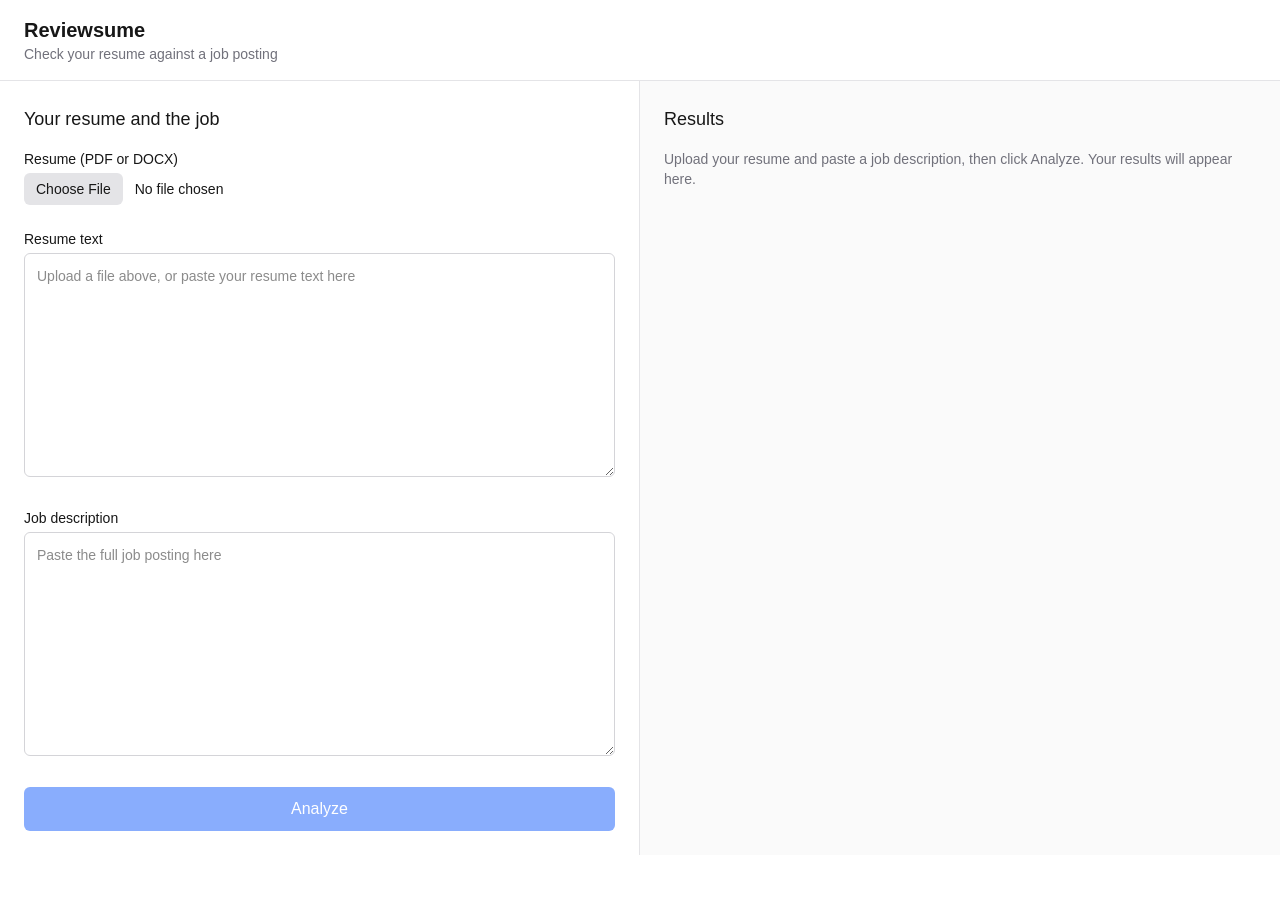
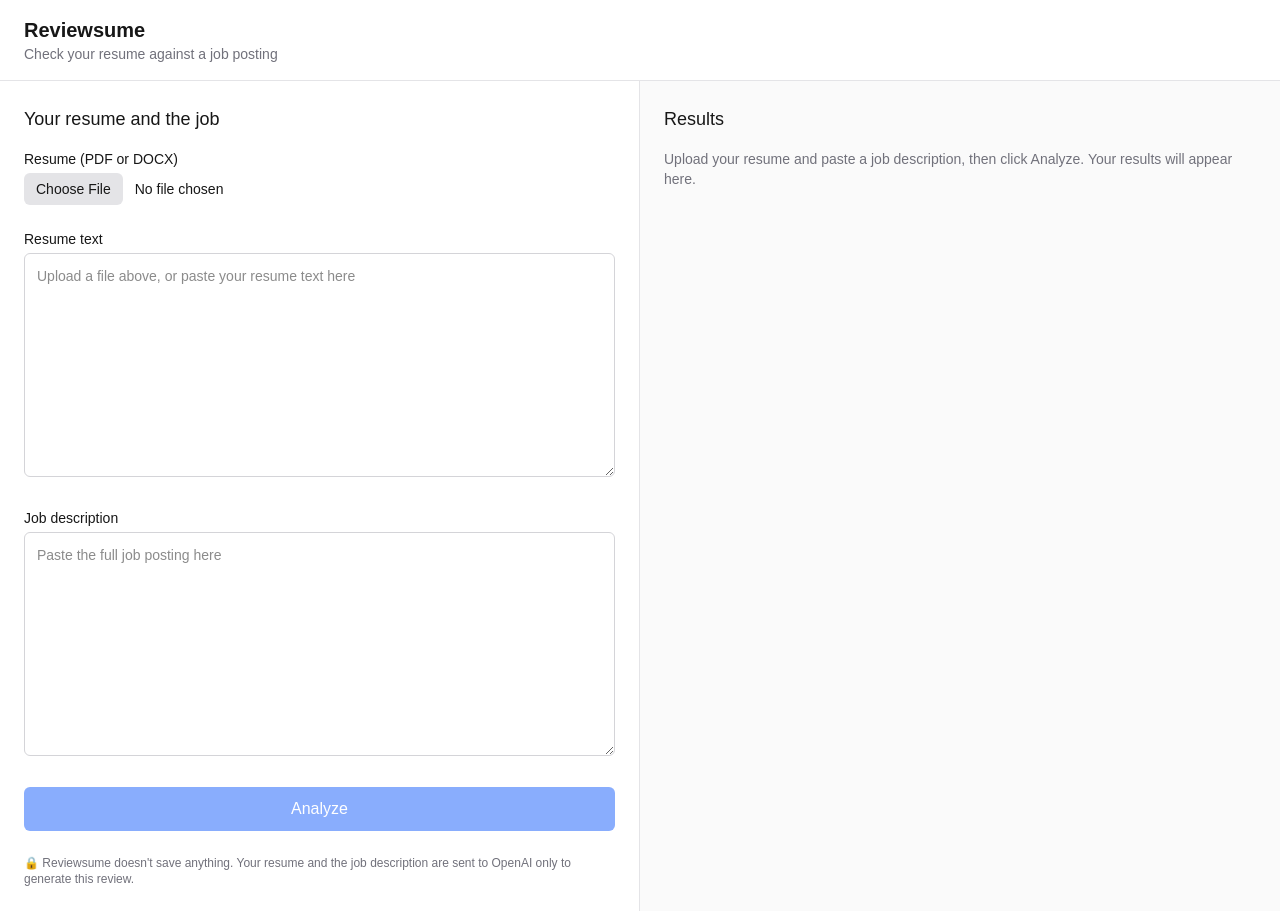
Before and after one commit to Ethan-vaz/Reviewsume, a Next.js app: page / in a window 1280 px wide. Before the commit the page ends 855 px from the top, so only its background shows below. Built offline with nearby package versions, Linux system fonts and the light colour scheme.

Commit message:
Clean up: remove test routes, set page title, add privacy notice

```diff
--- a/src/app/layout.tsx
+++ b/src/app/layout.tsx
@@ -13,8 +13,8 @@ const geistMono = Geist_Mono({
 });
 
 export const metadata: Metadata = {
-  title: "Create Next App",
-  description: "Generated by create next app",
+  title: "Reviewsume",
+  description: "Check your resume against a job posting",
 };
 
 export default function RootLayout({ children }: LayoutProps<"/">) {
--- a/src/app/page.tsx
+++ b/src/app/page.tsx
@@ -6,7 +6,6 @@ import ResultsPane from "@/components/ResultsPane";
 import type { ReviewResult } from "@/lib/review/schemas";
 
 export default function Home() {
-  // Shared data: the input pane edits it, and Analyze (5.3) will send it.
   const [resumeText, setResumeText] = useState("");
   const [jobDescription, setJobDescription] = useState("");
     const [result, setResult] = useState<ReviewResult | null>(null);
--- a/src/components/InputPane.tsx
+++ b/src/components/InputPane.tsx
@@ -113,6 +113,10 @@ export default function InputPane({
       >
         {analyzing ? "Analyzing…" : "Analyze"}
       </button>
+      <p className="text-xs text-zinc-500">
+        🔒 Reviewsume doesn&apos;t save anything. Your resume and the job description are sent to
+        OpenAI only to generate this review.
+      </p>
     </div>
   );
 }
--- a/src/lib/review/score.ts
+++ b/src/lib/review/score.ts
@@ -1,7 +1,6 @@
 import type { SkillResult } from "./schemas";
 
 export function computeScore(skills: SkillResult[]): number {
-  // your code here
   const mustHave = skills.filter((skill) => skill.importance === "must-have");
 
   const niceToHave = skills.filter((skill) => skill.importance === "nice-to-have");
```
